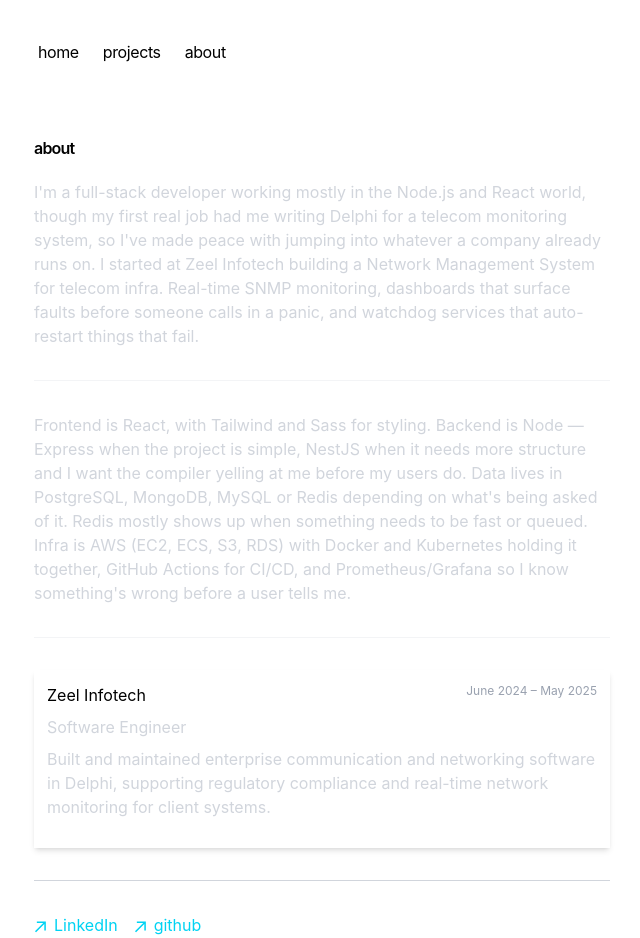
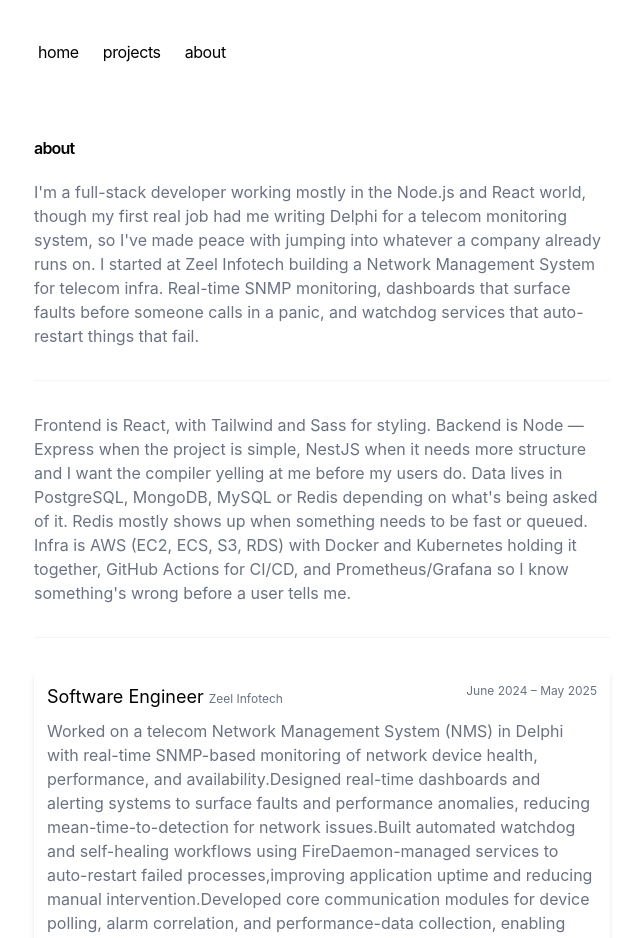
Before and after one commit to jignesh1001/blog, a Next.js app: page /about in a window 1280 px wide. Shown: the top 938 px of the page, without its empty margins (318-958 px from the left). Built offline with nearby package versions, Linux system fonts and the light colour scheme.

Commit message:
change content

```diff
--- a/app/about/page.tsx
+++ b/app/about/page.tsx
@@ -7,7 +7,8 @@ export default function Page() {
       period: "June 2024 – May 2025",
       tech: ["Delphi", "MySQL", "PLSQL"],
       description:
-        "Built and maintained enterprise communication and networking software in Delphi, supporting regulatory compliance and real-time network monitoring for client systems.",
+           " Worked on a telecom Network Management System (NMS) in Delphi with real-time SNMP-based monitoring of network device health, performance, and availability.Designed real-time dashboards and alerting systems to surface faults and performance anomalies, reducing mean-time-to-detection for network issues.Built automated watchdog and self-healing workflows using FireDaemon-managed services to auto-restart failed processes,improving application uptime and reducing manual intervention.Developed core communication modules for device polling, alarm correlation, and performance-data collection, enabling scalable monitoring across telecom infrastructure."
+
     },
   ];
   return (
@@ -15,7 +16,7 @@ export default function Page() {
       <h1 className="font-semibold tracking-tighter mb-5">about</h1>
 
       <div className="space-y-6">
-        <p className="text-gray-300">
+        <p className="text-gray-500">
           I'm a full-stack developer working mostly in the Node.js and React
           world, though my first real job had me writing Delphi for a telecom
           monitoring system, so I've made peace with jumping into whatever a
@@ -27,7 +28,7 @@ export default function Page() {
       </div>
       <hr className="mt-8 mb-8 border-t border-gray-100" />
       <div className="space-y-6">
-        <p className="text-gray-300">
+        <p className="text-gray-500">
           Frontend is React, with Tailwind and Sass for styling. Backend is Node
           — Express when the project is simple, NestJS when it needs more
           structure and I want the compiler yelling at me before my users do.
@@ -46,13 +47,12 @@ export default function Page() {
             className=" p-3 shadow-md border border-transparent transition-colors duration-300"
           >
             <div className="flex justify-between items-start mb-2">
-              <h1 className=" ">{exp.company}</h1>
-              <span className=" text-gray-400 text-xs">{exp.period}</span>
+              <p className="text-white-200 text-lg">{exp.role} <span className="text-xs text-gray-500">{exp.company}</span></p>
+              <span className=" text-gray-500 text-xs">{exp.period}</span>
             </div>
 
-            <p className=" text-gray-300 mb-2">{exp.role}</p>
 
-            <p className=" text-gray-300 mb-4">{exp.description}</p>
+            <p className=" text-gray-500 mb-4">{exp.description}</p>
 
             {/* <div className="flex flex-wrap gap-2 ">
               {exp.tech.map((tech) => (
```
